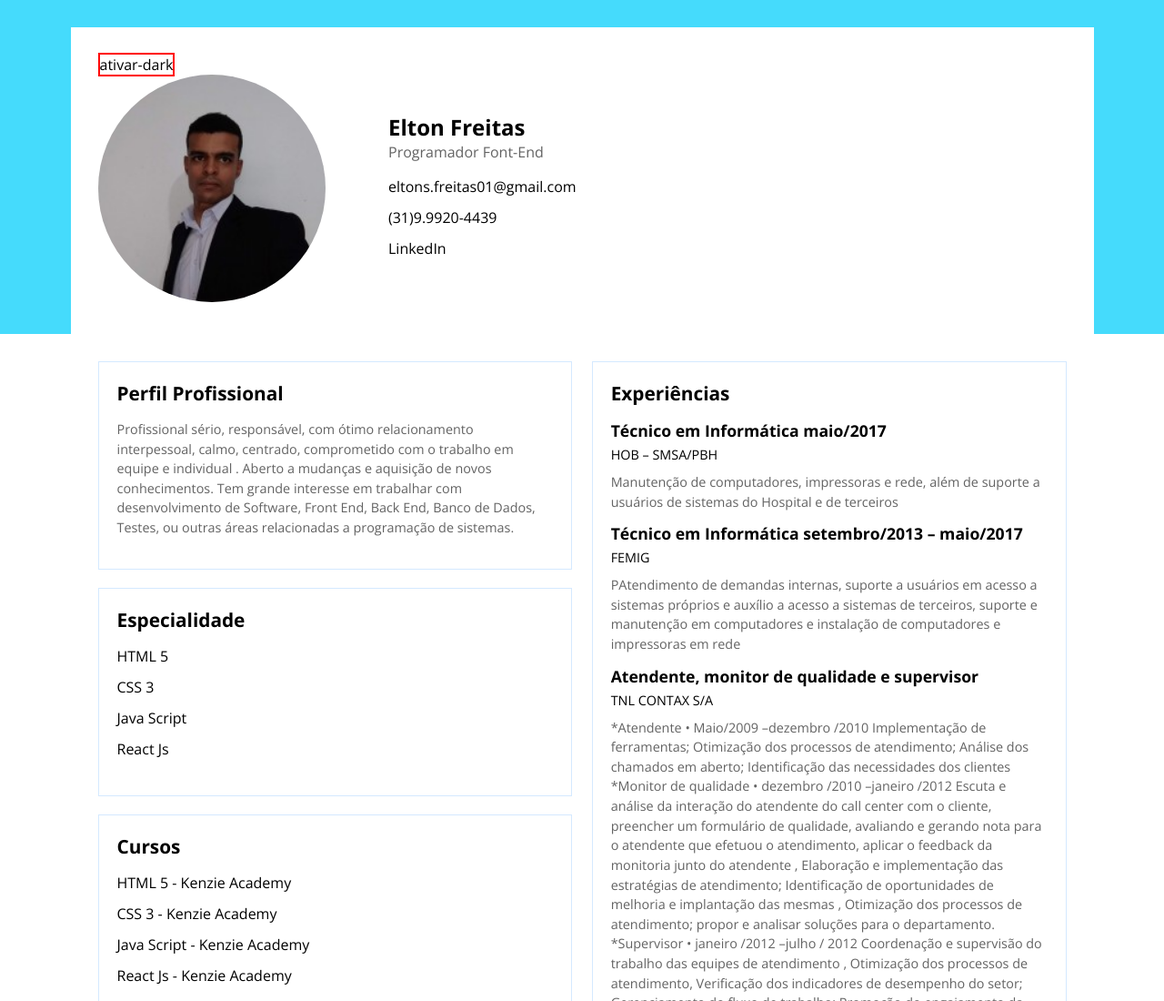
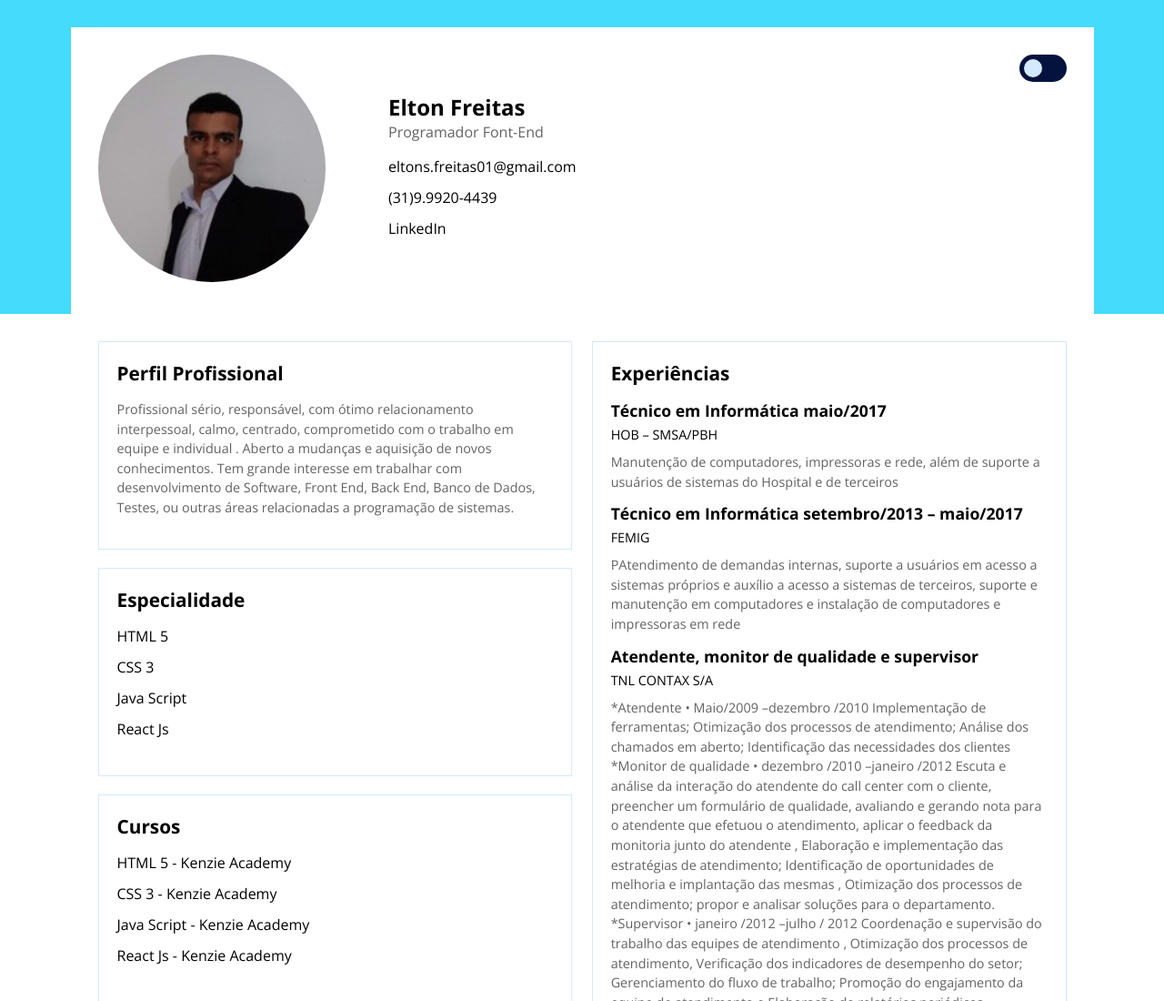
Before and after one commit to esfreitas/esfreitas.io, a plain HTML site: page index.html in a window 1280 px wide. Shown: the top 1100 px of the page at 91% size. Drawn offline with nearby package versions, Linux system fonts and the light colour scheme.

Commit message:
configurando o botão do dark-mode

```diff
--- a/assets/css/style.css
+++ b/assets/css/style.css
@@ -165,8 +165,37 @@ main .coluna section ul li strong{
     display: none;
 }
 
+header .container{
+    position: relative;
+}
+
 label{
-    border: solid 2px red;
+    position: absolute;
+    top:30px;
+    right: 30px;
+    width: 52px;
+    height: 30px;
+    background-color: var(--corBackgroundSecundaria);
+    border-radius: 20px;
+    padding: 5px 5px;
+    box-sizing: border-box;
+    cursor: pointer;
+}
+label span{
+  width: 20px;
+  height: 20px;
+  display: block;
+  background-color: #d4e9ff;
+  border-radius: 100%;
+  transition: 2s;
+}
+.ativar-dark:checked ~ .dark-mode label{
+    background-color: #d4e9ff;
+}
+
+.ativar-dark:checked ~ .dark-mode label span{
+    background-color: var(--corBackgroundSecundaria);
+    margin-left: 21px;
 }
 
 .ativar-dark:checked ~ .dark-mode{
--- a/index.html
+++ b/index.html
@@ -20,7 +20,9 @@
             <header>
 
                 <div class="container">
-                    <label for="ativar-dark">ativar-dark</label>
+                    <label for="ativar-dark">
+                        <span></span>
+                    </label>
 
                     <div class="linha">
 
```
